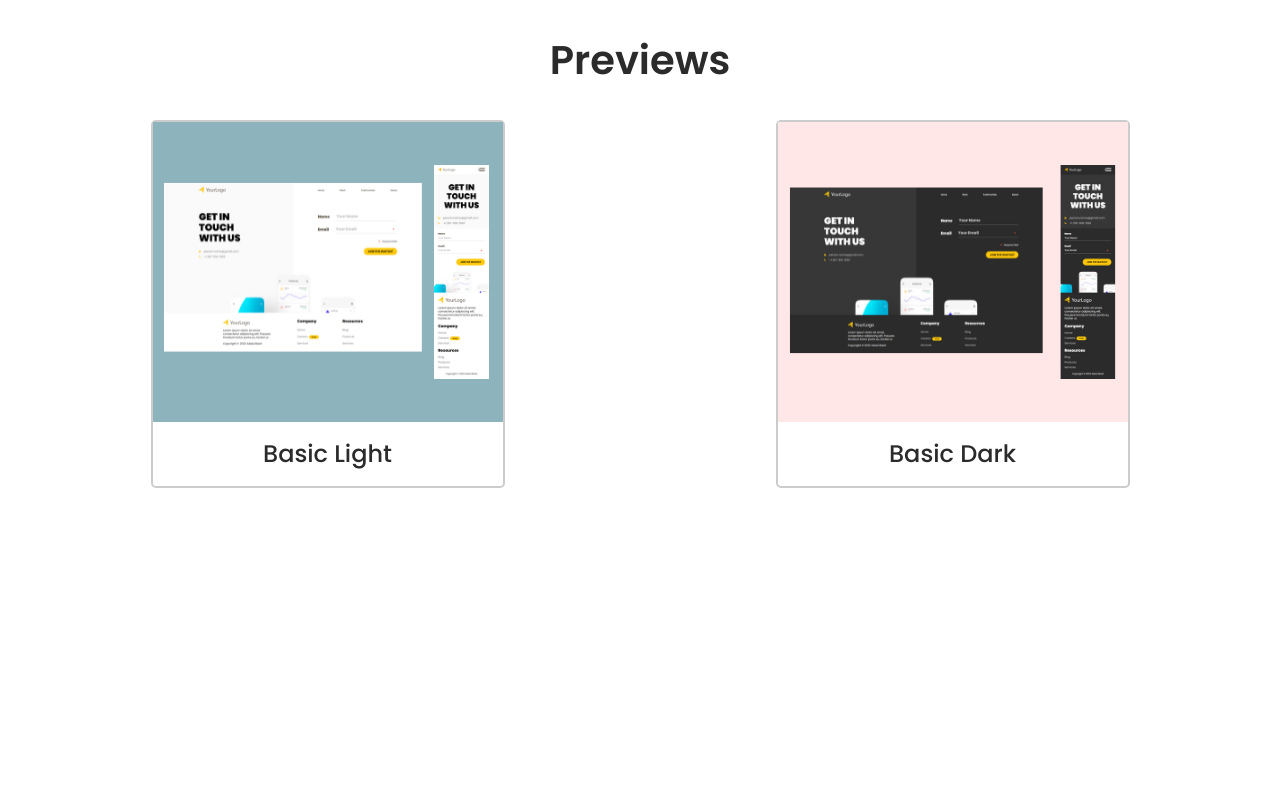
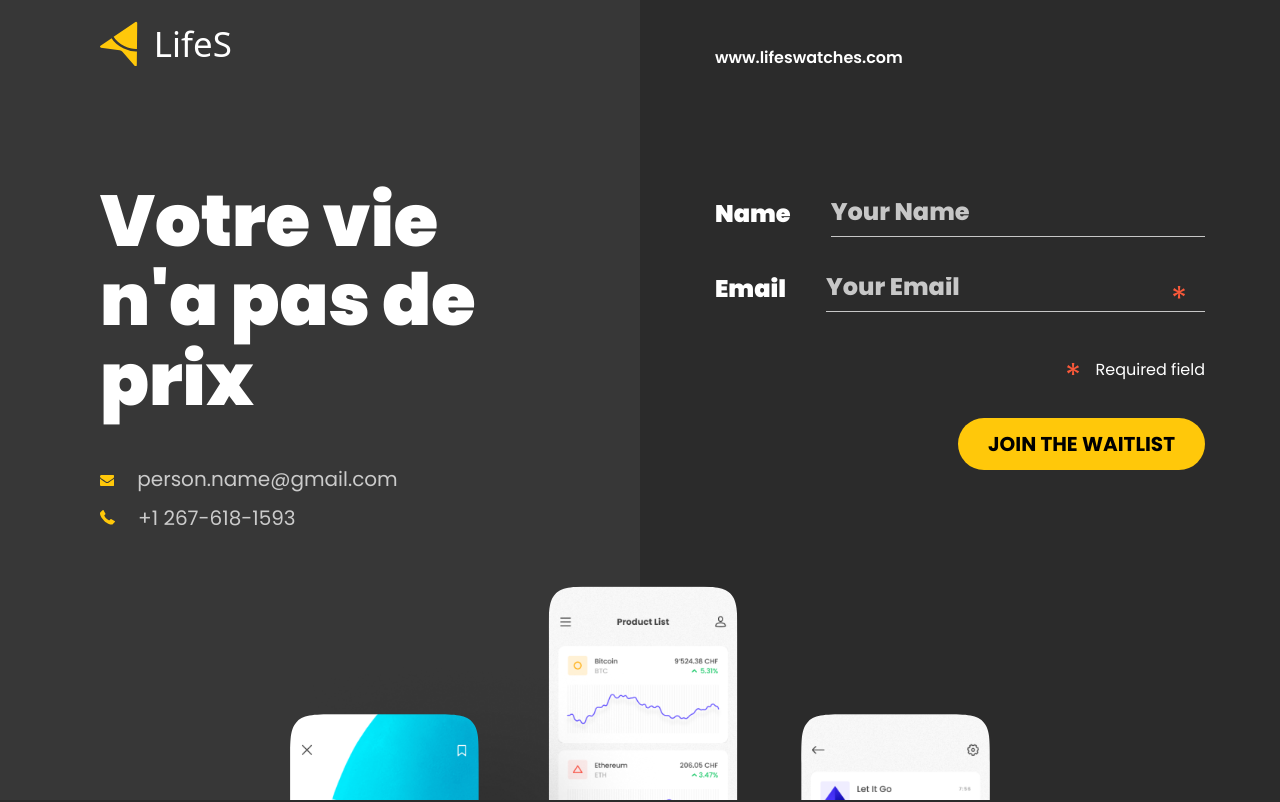
Before and after one commit to MNazirouDiankha/serema, a React (Create React App) app: page / in a window 1280 px wide. Shown: the top 802 px of the page. Built offline with nearby package versions, Linux system fonts and the light colour scheme.

Commit message:
some changes

```diff
--- a/package.json
+++ b/package.json
@@ -1,5 +1,5 @@
 {
-  "name": "waitlist-templates",
+  "name": "Serema",
   "version": "0.1.0",
   "private": true,
   "dependencies": {
--- a/public/index.html
+++ b/public/index.html
@@ -7,7 +7,7 @@
     <meta name="theme-color" content="#000000" />
     <meta
       name="description"
-      content="Web site created using create-react-app"
+      content="Serema"
     />
     <link rel="apple-touch-icon" href="%PUBLIC_URL%/logo192.png" />
     <!--
@@ -24,7 +24,7 @@
       work correctly both with client-side routing and a non-root public URL.
       Learn how to configure a non-root public URL by running `npm run build`.
     -->
-    <title>React App</title>
+    <title>Serema</title>
   </head>
   <body>
     <noscript>You need to enable JavaScript to run this app.</noscript>
--- a/src/navigations/Routes.js
+++ b/src/navigations/Routes.js
@@ -1,25 +1,8 @@
-import dark from 'assets/images/desktop-basic-dark.png'
-import light from 'assets/images/desktop-basic-light.png'
 import BasicDark from 'screens/BasicDark'
-import BasicLight from 'screens/BasicLight'
-import Preview from 'screens/Preview'
-
 const routes = [
   {
     path: '/',
-    component: <Preview />,
-  },
-  {
-    path: '/basic-light',
-    title: 'Basic Light',
-    component: <BasicLight />,
-    preview: light,
-  },
-  {
-    path: '/basic-dark',
-    title: 'Basic Dark',
     component: <BasicDark />,
-    preview: dark,
   },
 ]
 
--- a/src/screens/Preview/index.jsx
+++ /dev/null
@@ -1,74 +0,0 @@
-import { routes } from 'navigations/Routes'
-import { Link } from 'react-router-dom'
-import styled, { ThemeProvider } from 'styled-components'
-import { device } from 'styles/BreakPoints'
-import { Container, GlobalStyles } from 'styles/Global'
-import { previewTheme } from 'styles/themes/Preview/Theme'
-
-const PageTitle = styled.h1`
-  font-size: 40px;
-  text-align: center;
-  margin-top: 40px;
-  margin-bottom: 40px;
-  color: #2b2b2b;
-  font-weight: 600;
-`
-
-const PreviewCardContainer = styled.div`
-  display: grid;
-  grid-template-columns: repeat(2, 1fr);
-  gap: 30px;
-  justify-items: center;
-  margin-top: 30px;
-  padding-bottom: 30px;
-  @media ${device.sm} {
-    padding: 0 30px;
-    grid-template-columns: unset;
-  }
-`
-
-const PreviewCard = styled.div`
-  border: 2px solid #ccc;
-  border-radius: 5px;
-`
-
-const PreviewImg = styled.div`
-  width: 100%;
-`
-
-const Title = styled.h3`
-  font-size: 24px;
-  text-align: center;
-  margin-top: 20px;
-  margin-bottom: 20px;
-  color: #2b2b2b;
-  font-weight: 500;
-`
-
-function Preview() {
-  return (
-    <ThemeProvider theme={previewTheme}>
-      <GlobalStyles />
-      <Container>
-        <PageTitle>Previews</PageTitle>
-        <PreviewCardContainer>
-          {routes.map(
-            ({ title, path, preview }) =>
-              title && (
-                <Link to={path}>
-                  <PreviewCard key={path}>
-                    <PreviewImg>
-                      <img src={preview} alt="preview" />
-                    </PreviewImg>
-                    <Title>{title}</Title>
-                  </PreviewCard>
-                </Link>
-              )
-          )}
-        </PreviewCardContainer>
-      </Container>
-    </ThemeProvider>
-  )
-}
-
-export default Preview
```
